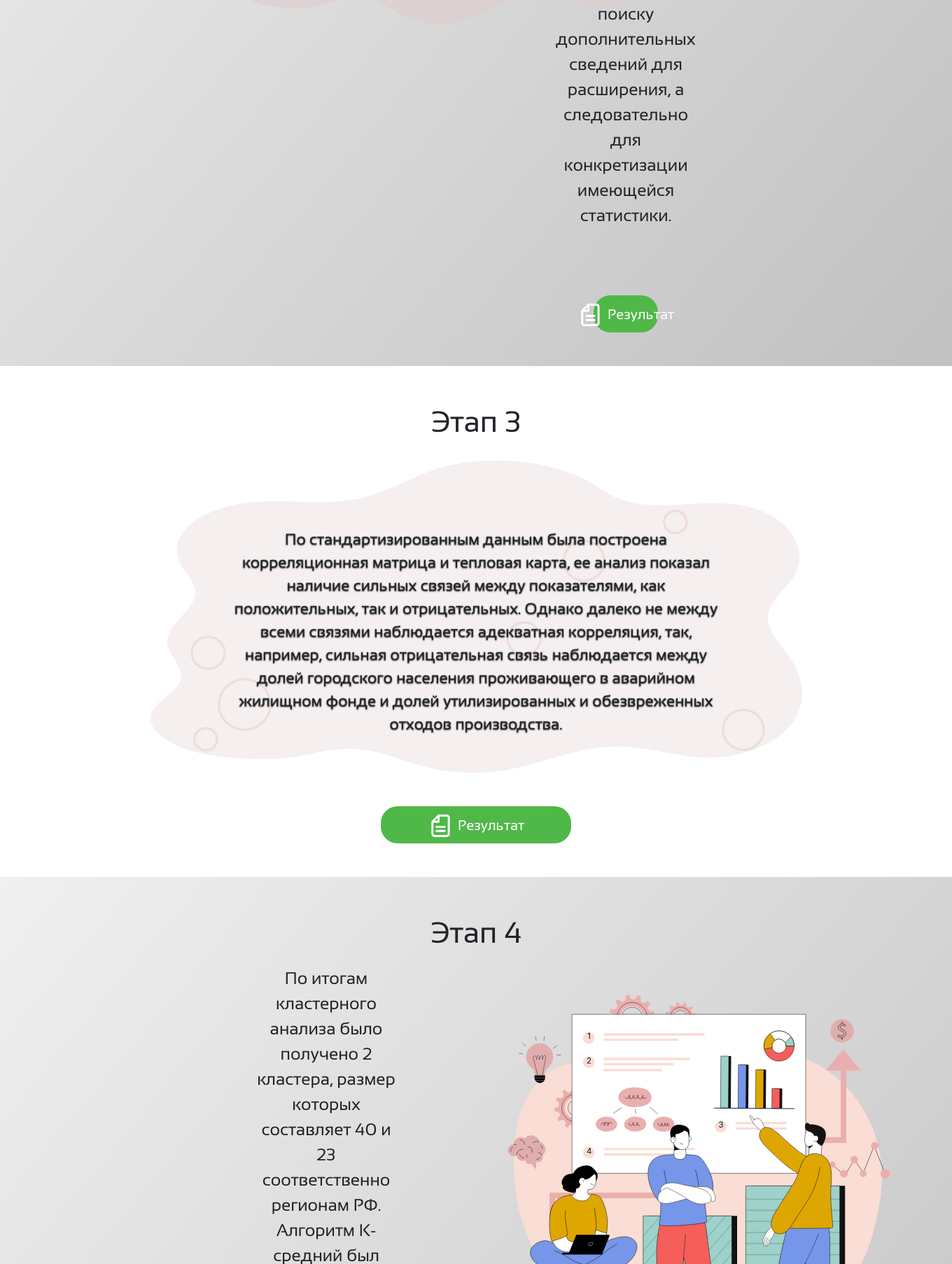
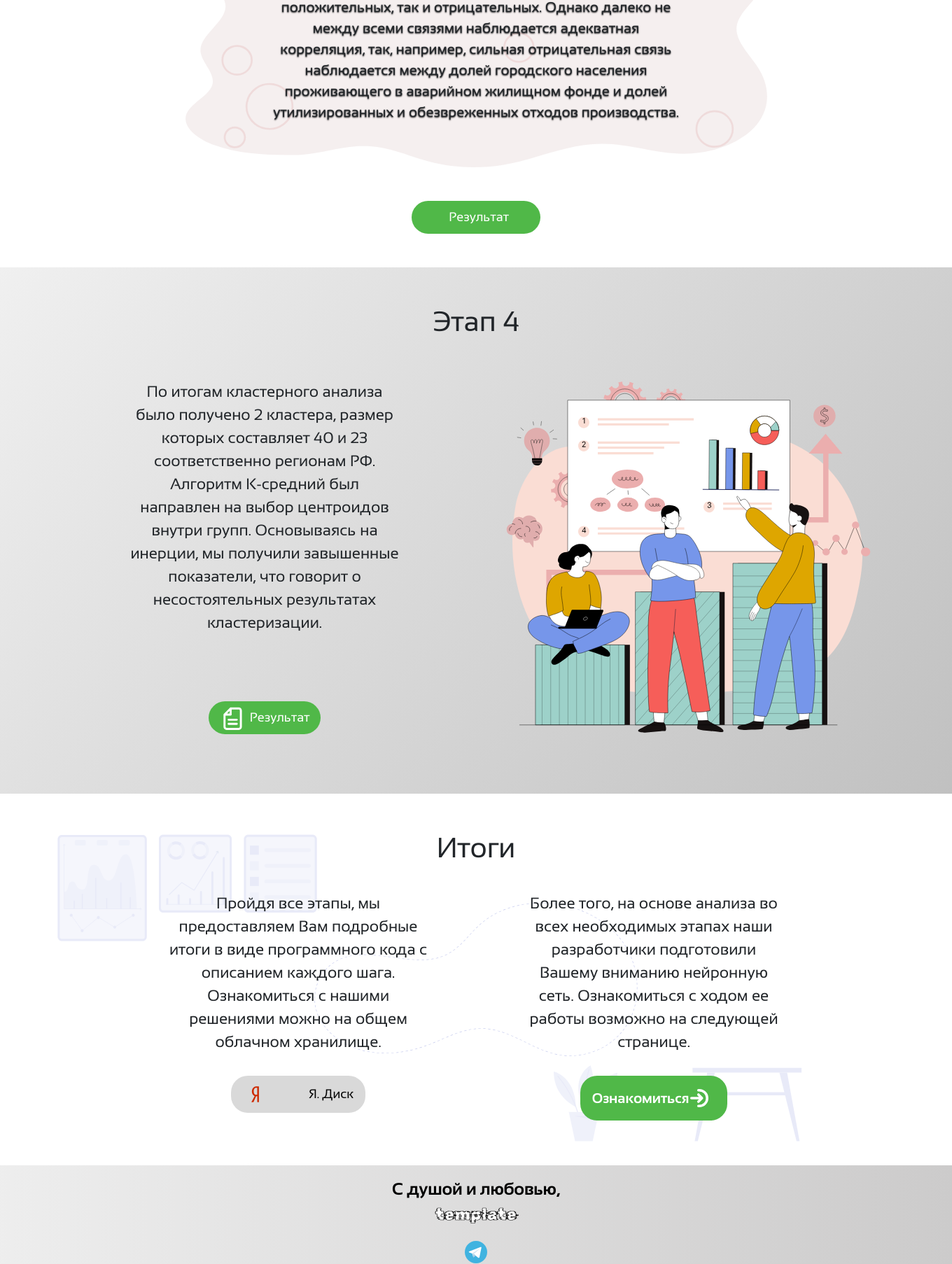
Before and after one commit to meowsl/invest-contest, a Flask app: page / in a window 1360 px wide. Shown: the part 2112-3918 px from the top of the page at 70% size. Run offline with Flask 3, Linux system fonts and the light colour scheme; parts of the project's set-up code (start-up, migrations or seed data) failed here and were passed over; some libraries are stand-ins or nearby versions.

Commit message:
feat: some adaptive

```diff
--- a/server/static/css/header.css
+++ b/server/static/css/header.css
@@ -1,6 +1,6 @@
 .header{
   position: absolute;
-  padding-inline: 15% !important;
+  padding-inline: 15%;
   background: rgb(221,221,221) !important;
   background: linear-gradient(90deg, rgba(221,221,221,0.5) 0%, rgba(217,217,217,1) 100%) !important;
   -webkit-box-shadow: 0px 4px 45px 0px rgba(0, 0, 0, 0.25);
@@ -9,12 +9,12 @@
 }
 
 .header__logo{
-  height: 3rem !important;
+  height: 3rem;
 }
 
 .links > a{
   color: #3A3A3A;
-  font-size: 24px !important;
+  font-size: 24px;
   text-decoration: none !important;
 }
 
@@ -25,3 +25,30 @@
 .links > a:active{
   color: #2F9746;
 }
+
+@media screen and (max-width:1600px) {
+
+  .links > a{
+    font-size: 22px;
+  }
+
+  .header__logo{
+    height: 2.5rem;
+  }
+
+  .header{
+    padding-inline: 10%;
+  }
+
+}
+
+@media screen and (max-width:1280px) {
+
+  .links > a{
+    font-size: 20px;
+  }
+
+  .header{
+    padding-inline: 5%;
+  }
+}
--- a/server/static/css/index.css
+++ b/server/static/css/index.css
@@ -15,7 +15,7 @@ body, html{
 }
 
 .block-title{
-  font-size: 42px !important;
+  font-size: 42px;
 }
 
 .block{
@@ -33,8 +33,9 @@ body, html{
 }
 
 .results-button{
-  width: 30% !important;
-  border-radius: 24px !important;
+  max-width: 14rem;
+  border-radius: 24px;
+  padding: 1% 10%;
   background-color: #50B848;
 }
 
@@ -44,3 +45,92 @@ body, html{
   -moz-box-shadow: 0px 0px 25px 0px rgba(0, 0, 0, 0.35);
   box-shadow: 0px 0px 25px 0px rgba(0, 0, 0, 0.35);
 }
+
+.image{
+  max-width: 100%;
+  max-height: 100%;
+}
+
+.document-logo{
+  width: 4rem;
+}
+
+
+@media screen and (max-width: 1600px) {
+
+  .block{
+    margin: 3rem 2rem;
+    padding: 0 2rem;
+  }
+
+  .block-text{
+    font-size: 22px;
+  }
+
+  .block-title{
+    font-size: 40px;
+  }
+
+  .results-button{
+    width: 10rem;
+    border-radius: 24px;
+    background-color: #50B848;
+    font-size: 18px;
+  }
+
+  .block__results{
+    margin: 3rem 5rem 4rem;
+    padding: 0 5rem;
+  }
+
+}
+
+@media screen and (max-width: 1280px) {
+
+  .block{
+    margin: 2rem 0rem;
+    padding: 0;
+  }
+
+  .block-text{
+    font-size: 20px;
+  }
+
+  .block-title{
+    font-size: 38px;
+  }
+
+  .results-button{
+    width: 8rem;
+    border-radius: 24px;
+    background-color: #50B848;
+    font-size: 16px;
+  }
+
+  .block__results{
+    margin: 2rem 5rem 2rem;
+    padding: 0 5rem;
+  }
+}
+
+@media screen and (max-width: 960px) {
+  .block{
+    margin: 1rem 0rem;
+    padding: 0;
+  }
+
+  .block-text{
+    font-size: 18px;
+  }
+
+  .block-title{
+    font-size: 34px;
+  }
+
+  .results-button{
+    width: 4rem;
+    border-radius: 24px;
+    background-color: #50B848;
+    font-size: 12px;
+  }
+}
--- a/server/static/css/results.css
+++ b/server/static/css/results.css
@@ -6,7 +6,7 @@
 }
 
 .cloud-button{
-  width: 30% !important;
+  width: 12rem;
   border-radius: 24px !important;
   background-color: #D9D9D9;
 }
@@ -19,14 +19,15 @@
 
 .ai-button{
   font-family: "Sansation-Bold";
-  width: 40%;
-  height: 60%;
+  height: 4rem;
+  padding: auto 4rem;
   border-radius: 24px !important;
   background-color: #50B848;
 }
+
 .ai-button__icon{
-  width: 35px;
-  height: 35px;
+  max-width: 35px;
+  max-height: 35px;
 }
 
 .ai-button:hover{
@@ -35,3 +36,27 @@
   -moz-box-shadow: 0px 0px 25px 0px rgba(0, 0, 0, 0.35);
   box-shadow: 0px 0px 25px 0px rgba(0, 0, 0, 0.35);
 }
+
+@media screen and (max-width: 1600px) {
+
+  .cloud-button{
+    font-size: 18px;
+  }
+
+  .ai-button__icon{
+    max-width: 30px;
+    max-height: 30px;
+  }
+
+  .ai-button{
+    height: 4rem;
+    font-size: 20px;
+    border-radius: 24px !important;
+    background-color: #50B848;
+  }
+
+  .ai-button__icon{
+    width: 30px;
+    height: 30px;
+  }
+}
--- a/server/static/css/stage-3.css
+++ b/server/static/css/stage-3.css
@@ -1,6 +1,6 @@
 .stage-3__description {
-  width: 931px;
-  height: 446px;
+  max-width: 931px;
+  max-height: 446px;
   background-image: url("../images/stage3.svg");
   background-size:cover;
   background-position: center;
@@ -11,3 +11,25 @@
   margin: 6rem 6rem;
   text-shadow: #000 0 1px 2px;
 }
+
+
+@media screen and (max-width: 1600px) {
+  .stage-3__description {
+    background-image: url("../images/stage3.svg");
+    background-size:130% 100%;
+    background-position: center;
+  }
+
+  .description__text {
+    font-size: 20px;
+    margin: 4rem 10rem;
+  }
+}
+
+@media screen and (max-width: 1280px) {
+
+  .description__text {
+    font-size: 16px;
+    margin: 4rem 12rem;
+  }
+}
--- a/server/templates/index.html
+++ b/server/templates/index.html
@@ -45,7 +45,7 @@
         </div>
         <div class="col-6 mt-5">
           <img
-            class="mt-5"
+            class="image mt-1 mt-md-3 mt-xxl-5"
             src="../static/images/banner.svg"
           >
         </div>
@@ -78,11 +78,15 @@
         <p>Этап 1-2</p>
       </div>
       <div class="col-6">
-        <img src="../static/images/stage1.svg">
+        <img
+          class="image"
+          src="../static/images/stage1.svg"
+        >
       </div>
       <div class="col-6 d-flex align-items-center">
         <div class="d-flex flex-column mx-5">
-          <p class="block-text mb-5 mx-5">Проведя тщательный анализ имеющихся данных наша команда пришла к выводу, что
+          <p class="block-text mb-5 mx-1 mx-md-3 mx-xxl-5">Проведя тщательный анализ имеющихся данных наша команда
+            пришла к выводу, что
             для
             анализа
             временного ряда
@@ -90,11 +94,11 @@
             расширения, а следовательно для конкретизации имеющейся статистики.</p>
           <button
             type="button"
-            class="results-button btn btn-lg d-flex justify-content-center align-items-center mx-auto mt-5"
+            class="results-button btn btn-lg d-flex justify-content-center align-items-center mx-auto mt-1 mt-md-2 mt-xxl-5"
           >
             <img
               src="../static/images/document_white.svg"
-              class="me-2"
+              class="document-logo me-2"
             >
             <p class="m-0 text-white">Результат</p>
           </button>
@@ -121,7 +125,7 @@
         >
           <img
             src="../static/images/document_white.svg"
-            class="me-2"
+            class="image me-2"
           >
           <p class="m-0 text-white">Результат</p>
         </button>
@@ -145,14 +149,17 @@
           >
             <img
               src="../static/images/document_white.svg"
-              class="me-2"
+              class="document-logo me-2"
             >
             <p class="m-0 text-white">Результат</p>
           </button>
         </div>
       </div>
       <div class="col-6">
-        <img src="../static/images/stage4.svg">
+        <img
+          src="../static/images/stage4.svg"
+          class="image"
+        >
       </div>
     </div>
   </div>
@@ -161,22 +168,22 @@
       <div class="col-12 block-title">
         <p class="block-title">Итоги</p>
       </div>
-      <div class="block-info col-6 mt-5 px-5">
+      <div class="block-info col-6 mt-1 mt-md-3 mt-xxl-5 px-1 px-md-3 px-xxl-5">
         <p class="block-text mx-5">Пройдя все этапы, мы предоставляем Вам подробные итоги в виде программного кода с
           описанием каждого шага. Ознакомиться с нашими решениями можно на общем облачном хранилище.</p>
       </div>
-      <div class="block-info col-6 mt-5 px-5">
+      <div class="block-info col-6 mt-1 mt-md-3 mt-xxl-5 px-1 px-md-3 px-xxl-5">
         <p class="block-text mx-5">Более того, на основе анализа во всех необходимых этапах наши разработчики
           подготовили Вашему вниманию нейронную сеть. Ознакомиться с ходом ее работы возможно на следующей странице.</p>
       </div>
       <div class="col-6 px-5">
         <button
           type="button"
-          class="cloud-button btn btn-lg d-flex justify-content-between align-items-center mx-auto mt-5"
+          class="cloud-button btn btn-lg d-flex justify-content-between align-items-center mx-auto mt-1 mt-md-3 mt-xxl-5"
         >
           <img
             src="../static/images/yandex.svg"
-            class="me-2"
+            class="image me-2"
           >
           <p class="m-0 text-black">Я. Диск</p>
         </button>
@@ -184,12 +191,12 @@
       <div class="col-6 px-5">
         <button
           type="button"
-          class="ai-button btn btn-lg d-flex justify-content-evenly align-items-center mx-auto mt-5"
+          class="ai-button btn btn-lg d-flex justify-content-evenly align-items-center mx-auto mt-1 mt-md-3 mt-xxl-5"
         >
           <p class="m-0 text-white">Ознакомиться</p>
           <img
             src="../static/images/arrow.svg"
-            class="ai-button__icon me-2"
+            class="ai-button__icon image me-2"
           >
         </button>
       </div>
@@ -204,7 +211,7 @@
         <a href="">
           <img
             src="../static/images/telegram_icon.svg"
-            class="footer-icon"
+            class="image footer-icon"
           >
         </a>
       </div>
```
